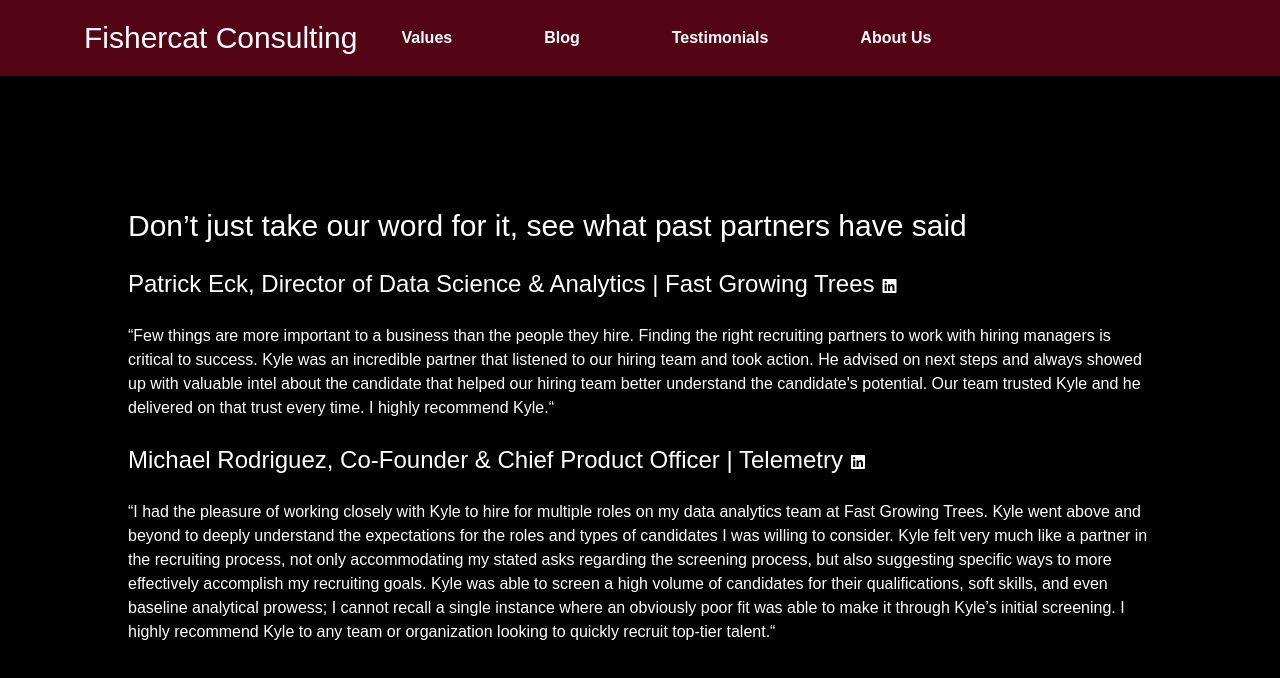
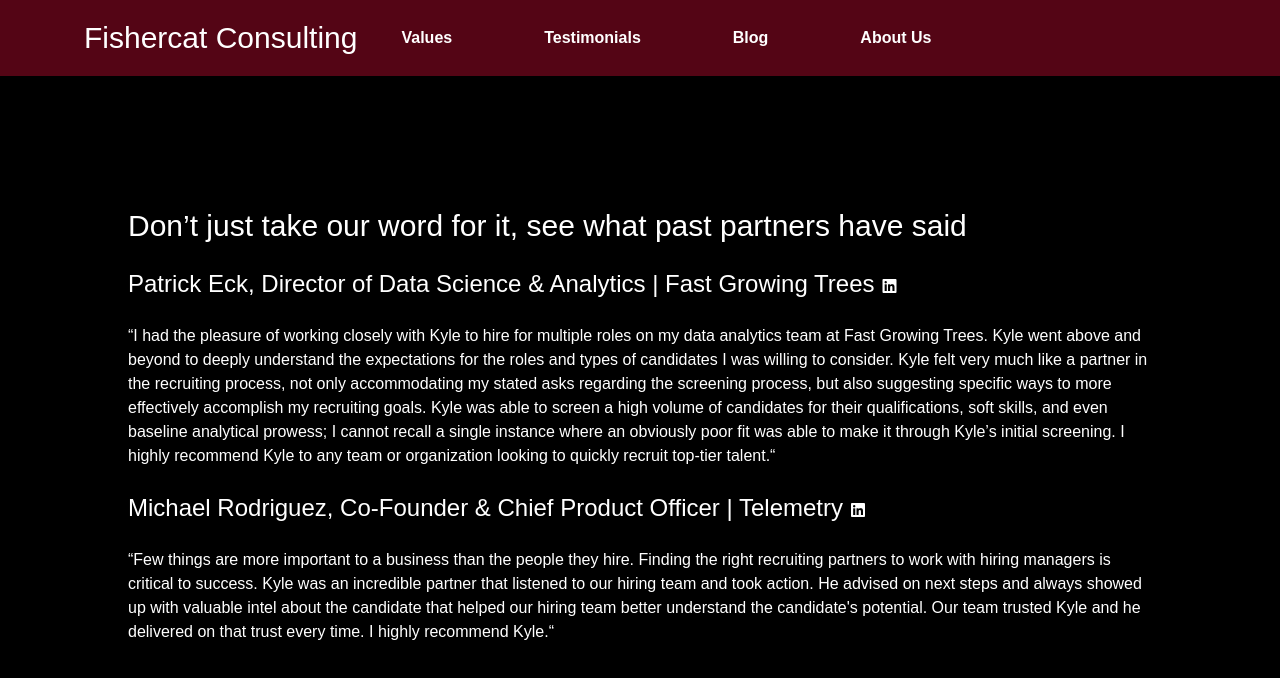
Before and after one commit to nickelow/fishercat, a Next.js app: page /testimonials in a window 1280 px wide. Shown: the top 678 px of the page. Built offline with nearby package versions, Linux system fonts and the light colour scheme.

Commit message:
touchups

```diff
--- a/components/Header.js
+++ b/components/Header.js
@@ -4,8 +4,8 @@
 
 const navbarItems = [
   { title: "Values", href: "/values" },
+  { title: "Testimonials", href: "/testimonials" },
   { title: "Blog", href: "/blog" },
-  { title: "Testimonials", href: "/testimonials" },
   { title: "About Us", href: "/about-us" },
 ];
 
--- a/components/Main.js
+++ b/components/Main.js
@@ -1,7 +1,7 @@
 export default function Main() {
   return (
     <section class="text-white-600 text-base body-font bg-black content">
-      <div class="max-w-5xl pt-52 pb-24 mx-auto flex flex-col items-center">
+      <div class="max-w-5xl pt-52 pb-12 mx-auto flex flex-col items-center">
         <img
           src="/images/Fishercat Consulting-01.png"
           height="500"
@@ -17,7 +17,7 @@
       <h2 className="mb-1 text-2xl font-semibold tracking-tighter text-center text-white-200 lg:text-7xl md:text-6xl">
         Services
       </h2>
-      <div className="pt-12 pb-24 max-w-4xl mx-auto fsac4 md:px-1 px-3">
+      <div className="pt-12 pb-12 max-w-4xl mx-auto fsac4 md:px-1 px-3">
         <div class="ktq4">
           <h3 class="font-semibold text-lg text-white">
             Hands-on recruiting for the following functions:
@@ -36,7 +36,7 @@
       <h2 className="mb-1 text-2xl font-semibold tracking-tighter text-center text-white-200 lg:text-7xl md:text-6xl">
         Why Work With Us?
       </h2>
-      <div className="pt-12 pb-24 max-w-4xl mx-auto fsac4 md:px-1 px-3">
+      <div className="pt-12 pb-12 max-w-4xl mx-auto fsac4 md:px-1 px-3">
         <div class="ktq4">
           <h3 class="font-semibold text-lg text-white">
             With vast experience in building and scaling early stage
--- a/pages/about-us/index.js
+++ b/pages/about-us/index.js
@@ -35,7 +35,7 @@
         </div>
         <div class="ktq4">
           <h3 class="font-semibold text-white mx-auto">
-            Contact Me
+            <div className="contact-header">Contact Me</div>
             <br />
             Email:
             <a href="mailto: kcaravelli@fishercat.us" target="_blank">
--- a/pages/blog/index.js
+++ b/pages/blog/index.js
@@ -3,7 +3,7 @@
 export default function Blog() {
   return (
     <section class="text-white-600 text-base body-font bg-black">
-      <div class="max-w-5xl pt-52 pb-24 mx-auto flex flex-col items-center content">
+      <div class="max-w-5xl pt-28 pb-24 mx-auto flex flex-col items-center content">
         <img
           class="max-w-full h-auto p-4"
           src="/images/fishercat.png"
--- a/pages/testimonials/index.js
+++ b/pages/testimonials/index.js
@@ -23,14 +23,19 @@
         </p>
         <br />
         <p>
-          “Few things are more important to a business than the people they
-          hire. Finding the right recruiting partners to work with hiring
-          managers is critical to success. Kyle was an incredible partner that
-          listened to our hiring team and took action. He advised on next steps
-          and always showed up with valuable intel about the candidate that
-          helped our hiring team better understand the candidate's potential.
-          Our team trusted Kyle and he delivered on that trust every time. I
-          highly recommend Kyle.“
+          “I had the pleasure of working closely with Kyle to hire for multiple
+          roles on my data analytics team at Fast Growing Trees. Kyle went above
+          and beyond to deeply understand the expectations for the roles and
+          types of candidates I was willing to consider. Kyle felt very much
+          like a partner in the recruiting process, not only accommodating my
+          stated asks regarding the screening process, but also suggesting
+          specific ways to more effectively accomplish my recruiting goals. Kyle
+          was able to screen a high volume of candidates for their
+          qualifications, soft skills, and even baseline analytical prowess; I
+          cannot recall a single instance where an obviously poor fit was able
+          to make it through Kyle’s initial screening. I highly recommend Kyle
+          to any team or organization looking to quickly recruit top-tier
+          talent.“
         </p>
         <br />
         <p>
@@ -50,19 +55,14 @@
         </p>
         <br />
         <p>
-          “I had the pleasure of working closely with Kyle to hire for multiple
-          roles on my data analytics team at Fast Growing Trees. Kyle went above
-          and beyond to deeply understand the expectations for the roles and
-          types of candidates I was willing to consider. Kyle felt very much
-          like a partner in the recruiting process, not only accommodating my
-          stated asks regarding the screening process, but also suggesting
-          specific ways to more effectively accomplish my recruiting goals. Kyle
-          was able to screen a high volume of candidates for their
-          qualifications, soft skills, and even baseline analytical prowess; I
-          cannot recall a single instance where an obviously poor fit was able
-          to make it through Kyle’s initial screening. I highly recommend Kyle
-          to any team or organization looking to quickly recruit top-tier
-          talent.“
+          “Few things are more important to a business than the people they
+          hire. Finding the right recruiting partners to work with hiring
+          managers is critical to success. Kyle was an incredible partner that
+          listened to our hiring team and took action. He advised on next steps
+          and always showed up with valuable intel about the candidate that
+          helped our hiring team better understand the candidate's potential.
+          Our team trusted Kyle and he delivered on that trust every time. I
+          highly recommend Kyle.“
         </p>
       </div>
     </section>
--- a/styles/globals.css
+++ b/styles/globals.css
@@ -111,3 +111,7 @@
 .header {
   background-color: #540515;
 }
+
+.contact-header {
+  font-size: 24px;
+}
```
Also changed, not shown: 2 other files (tests, documents, lock files or other folders).
